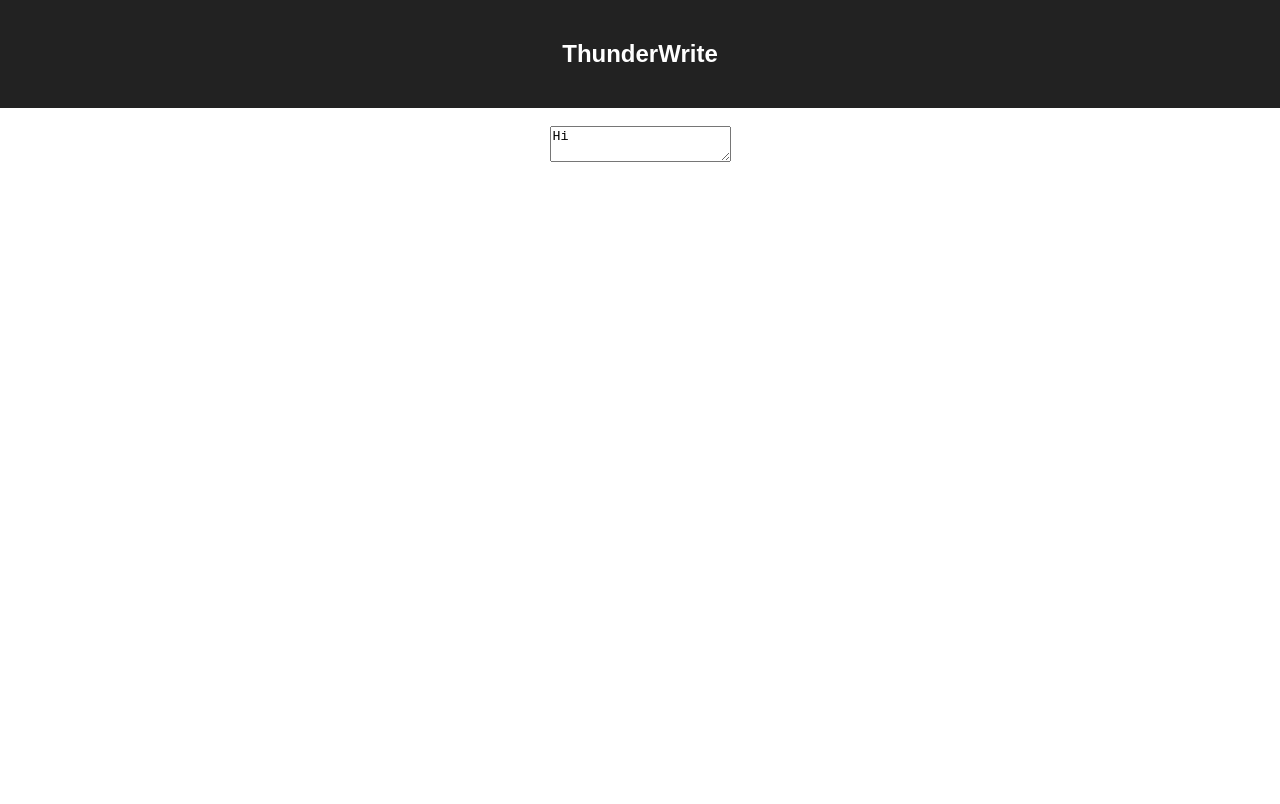
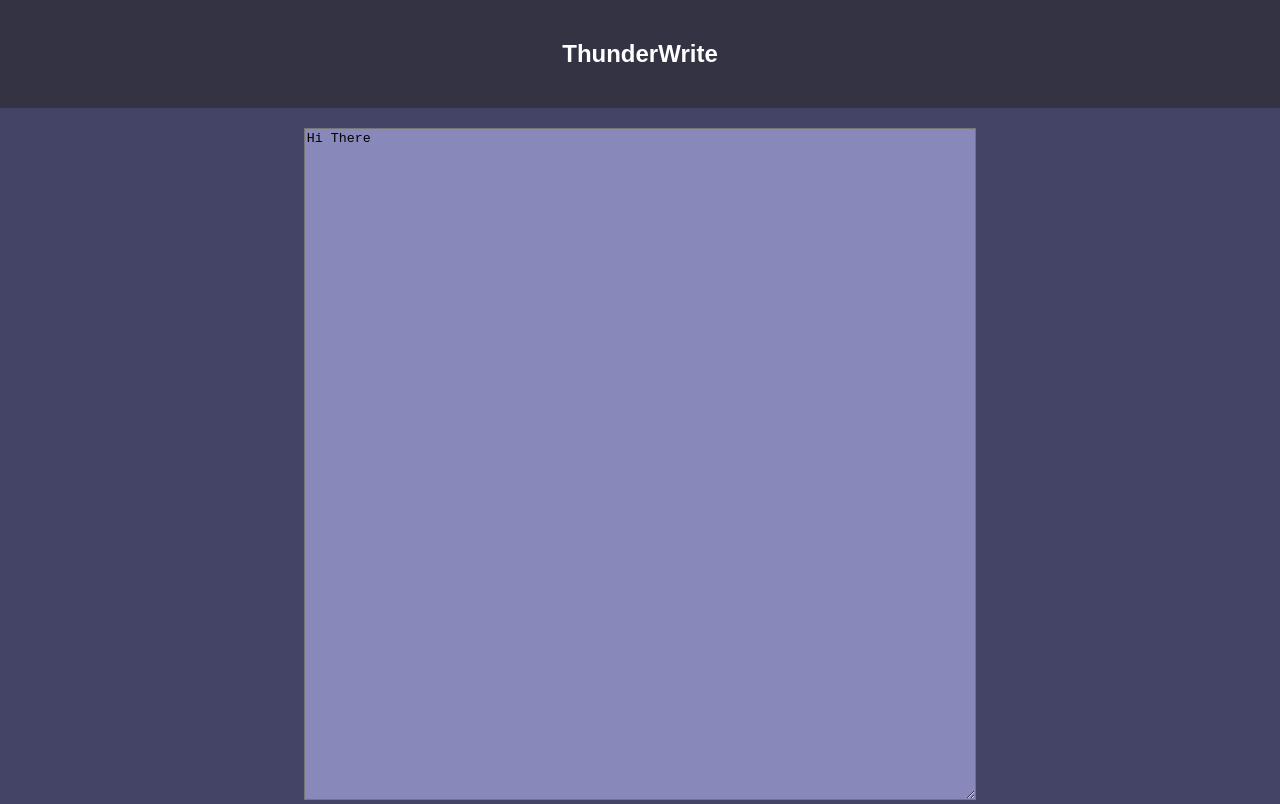
Before and after one commit to dhbradshaw/thunderwriter, a React (Create React App) app: page / in a window 1280 px wide. Built offline with nearby package versions, Linux system fonts and the light colour scheme.

Commit message:
Factor out TextEntry and play with styling

```diff
--- a/public/index.html
+++ b/public/index.html
@@ -20,6 +20,15 @@
       Learn how to configure a non-root public URL by running `npm run build`.
     -->
     <title>ThunderWrite</title>
+    <style type="text/css">
+      body {
+        background-color: #446;
+      }
+      #root {
+        background-color: purple;
+        height: 100%;
+      }
+    </style>
   </head>
   <body>
     <noscript>
--- a/src/App.css
+++ b/src/App.css
@@ -1,5 +1,7 @@
 .App {
+  background-color: #446;
   text-align: center;
+  height: 100%;
 }
 
 .App-logo {
@@ -8,7 +10,7 @@
 }
 
 .App-header {
-  background-color: #222;
+  background-color: #334;
   /*height: 150px;*/
   padding: 20px;
   color: white;
@@ -17,12 +19,3 @@
 .App-intro {
   font-size: large;
 }
-
-@keyframes App-logo-spin {
-  from {
-    transform: rotate(0deg);
-  }
-  to {
-    transform: rotate(360deg);
-  }
-}
--- a/src/App.js
+++ b/src/App.js
@@ -1,16 +1,21 @@
 import React, { Component } from 'react'
 import './App.css'
+import TextEntry from './TextEntry'
+
+const fullHeight = {
+  height: '100%'
+}
 
 class App extends Component {
   render() {
     return (
-      <div className="App">
+      <div className="App" style={fullHeight}>
         <div className="App-header">
           <h2>ThunderWrite</h2>
         </div>
-        <p className="App-intro">
-          <textarea>Hi</textarea>
-        </p>
+        <div style={fullHeight}>
+          <TextEntry />
+        </div>
       </div>
     )
   }
--- /dev/null
+++ b/src/TextEntry.js
@@ -0,0 +1,20 @@
+import React, { Component } from 'react'
+
+const textAreaStyle = {
+  height: '50em',
+  width: '50em',
+  backgroundColor: '#88B',
+  marginTop: '20px'
+}
+
+class TextEntry extends Component {
+  render() {
+    return (
+      <textarea style={textAreaStyle}>
+        Hi There
+      </textarea>
+    )
+  }
+}
+
+export default TextEntry
```
